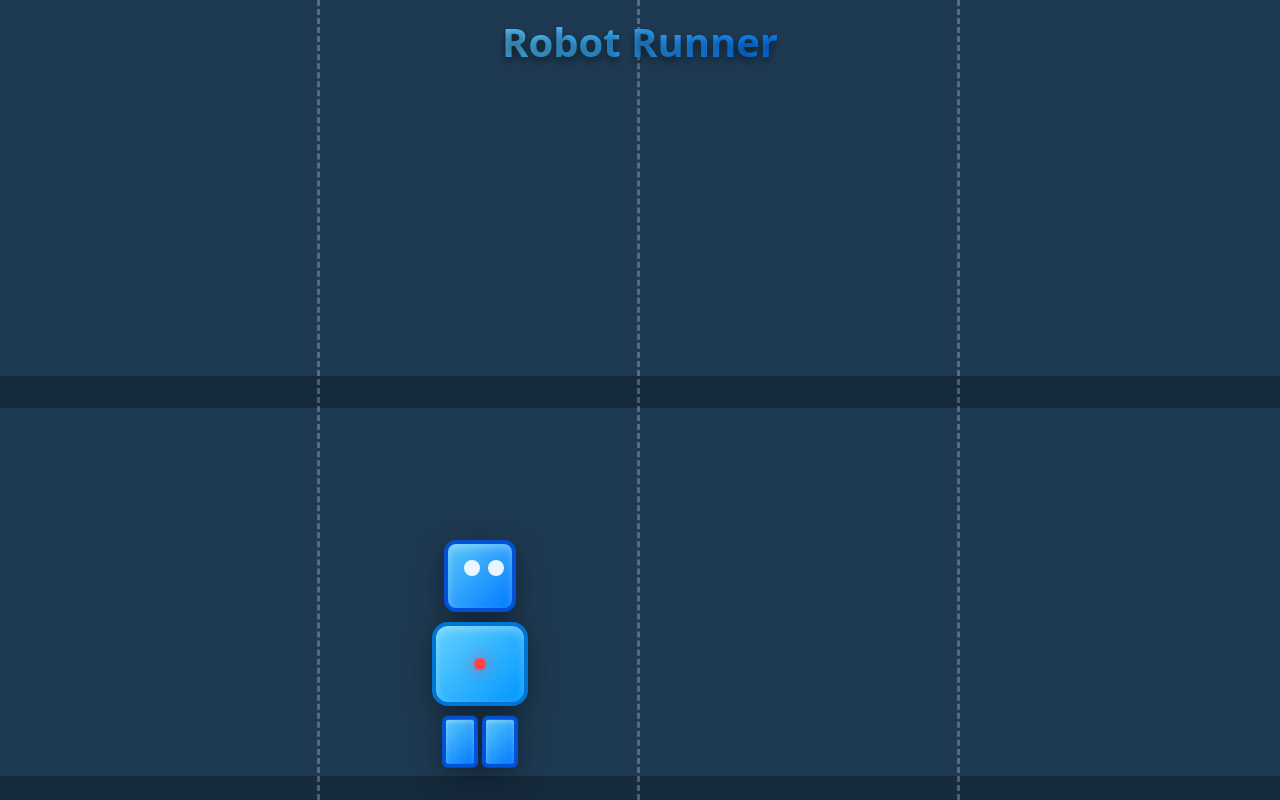
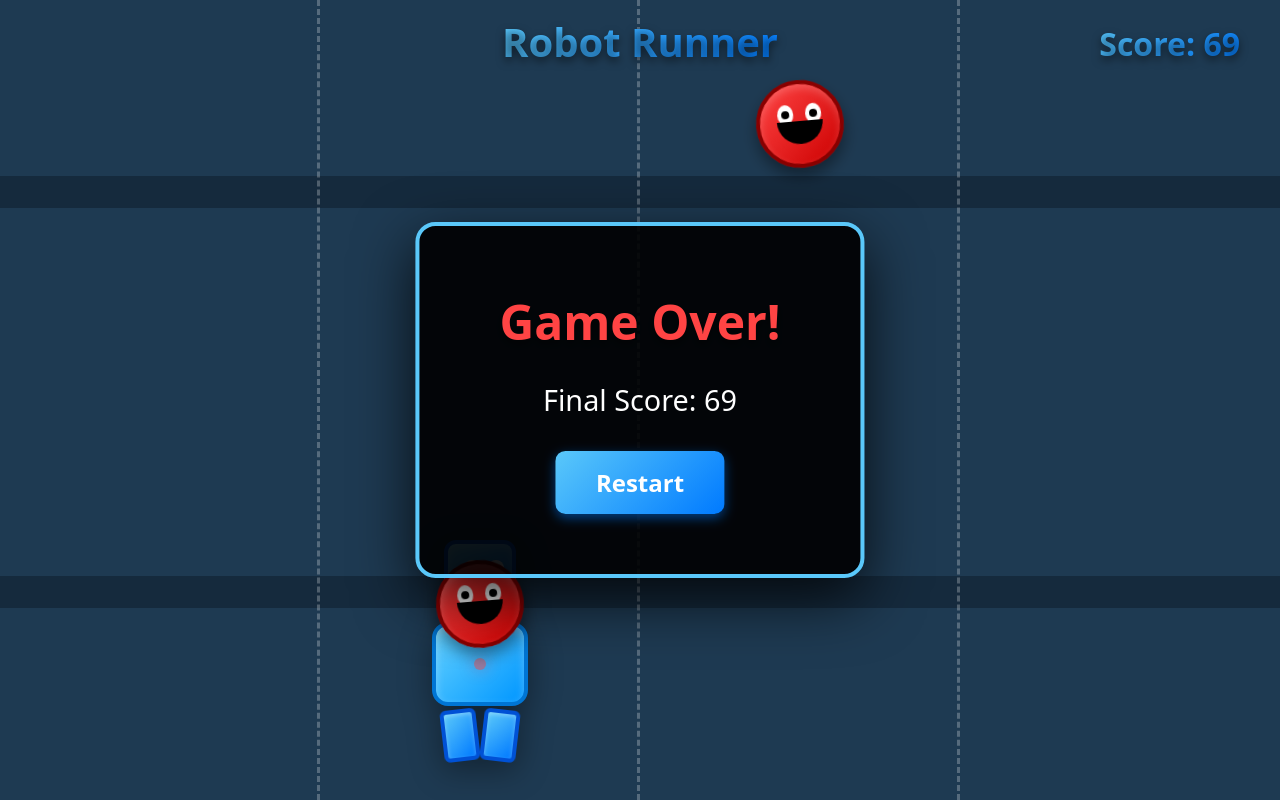
Before and after one commit to fjblau/robot-runner, a React (Vite) app: page / in a window 1280 px wide. Built offline with nearby package versions, Linux system fonts and the light colour scheme.

Commit message:
Polish & Final Verification
Done. Monsters now spawn randomly in lanes and move down. Avoid them by switching lanes with A-S-D-F. Game shows your score and displays game over when you hit a monster. Click restart to play again.

```diff
--- a/src/components/Game.css
+++ b/src/components/Game.css
@@ -185,3 +185,134 @@
     transform: translateY(-10px) rotate(10deg);
   }
 }
+
+.monster {
+  position: absolute;
+  transform: translateX(-50%);
+  z-index: 10;
+}
+
+.monster-body {
+  width: 80px;
+  height: 80px;
+  background: linear-gradient(135deg, #ff4444 0%, #cc0000 100%);
+  border-radius: 50%;
+  border: 4px solid #880000;
+  box-shadow: 0 8px 16px rgba(0, 0, 0, 0.4), inset 0 4px 8px rgba(255, 255, 255, 0.2);
+  position: relative;
+  animation: monsterBob 0.5s ease-in-out infinite;
+}
+
+@keyframes monsterBob {
+  0%, 100% {
+    transform: rotate(-5deg);
+  }
+  50% {
+    transform: rotate(5deg);
+  }
+}
+
+.monster-eye {
+  position: absolute;
+  width: 16px;
+  height: 20px;
+  background: #fff;
+  border-radius: 50%;
+  top: 20px;
+}
+
+.monster-eye::after {
+  content: '';
+  position: absolute;
+  width: 8px;
+  height: 8px;
+  background: #000;
+  border-radius: 50%;
+  top: 6px;
+  left: 4px;
+}
+
+.monster-eye.left-eye {
+  left: 18px;
+}
+
+.monster-eye.right-eye {
+  right: 18px;
+}
+
+.monster-mouth {
+  position: absolute;
+  bottom: 20px;
+  left: 50%;
+  transform: translateX(-50%);
+  width: 40px;
+  height: 20px;
+  border: 3px solid #000;
+  border-top: none;
+  border-radius: 0 0 40px 40px;
+  background: #000;
+}
+
+.score {
+  position: absolute;
+  top: 20px;
+  right: 40px;
+  font-size: 2em;
+  font-weight: bold;
+  color: #fff;
+  text-shadow: 0 4px 8px rgba(0, 0, 0, 0.5);
+  background: linear-gradient(135deg, #5ac8fa 0%, #007aff 100%);
+  -webkit-background-clip: text;
+  -webkit-text-fill-color: transparent;
+  background-clip: text;
+  z-index: 100;
+}
+
+.game-over {
+  position: absolute;
+  top: 50%;
+  left: 50%;
+  transform: translate(-50%, -50%);
+  background: rgba(0, 0, 0, 0.9);
+  padding: 60px 80px;
+  border-radius: 20px;
+  text-align: center;
+  z-index: 1000;
+  border: 4px solid #5ac8fa;
+  box-shadow: 0 20px 60px rgba(0, 0, 0, 0.8);
+}
+
+.game-over h2 {
+  margin: 0 0 20px 0;
+  font-size: 3em;
+  color: #ff4444;
+  text-shadow: 0 4px 8px rgba(0, 0, 0, 0.5);
+}
+
+.game-over p {
+  font-size: 1.8em;
+  margin: 20px 0 30px 0;
+  color: #fff;
+}
+
+.game-over button {
+  font-size: 1.5em;
+  padding: 15px 40px;
+  background: linear-gradient(135deg, #5ac8fa 0%, #007aff 100%);
+  color: #fff;
+  border: none;
+  border-radius: 10px;
+  cursor: pointer;
+  font-weight: bold;
+  box-shadow: 0 4px 12px rgba(0, 122, 255, 0.5);
+  transition: transform 0.2s, box-shadow 0.2s;
+}
+
+.game-over button:hover {
+  transform: translateY(-2px);
+  box-shadow: 0 6px 16px rgba(0, 122, 255, 0.7);
+}
+
+.game-over button:active {
+  transform: translateY(0);
+}
--- a/src/components/Game.jsx
+++ b/src/components/Game.jsx
@@ -1,10 +1,69 @@
+import { useState, useEffect, useCallback } from 'react';
 import Robot from './Robot';
+import Monster from './Monster';
 import GameBackground from './GameBackground';
 import useKeyPress from '../hooks/useKeyPress';
 import './Game.css';
 
 function Game() {
   const currentLane = useKeyPress();
+  const [monsters, setMonsters] = useState([]);
+  const [gameOver, setGameOver] = useState(false);
+  const [score, setScore] = useState(0);
+
+  const spawnMonster = useCallback(() => {
+    if (gameOver) return;
+
+    const newMonster = {
+      id: Date.now(),
+      lane: Math.floor(Math.random() * 4),
+      position: -10
+    };
+    setMonsters(prev => [...prev, newMonster]);
+  }, [gameOver]);
+
+  useEffect(() => {
+    if (gameOver) return;
+
+    const spawnInterval = setInterval(() => {
+      spawnMonster();
+    }, 1500);
+
+    return () => clearInterval(spawnInterval);
+  }, [spawnMonster, gameOver]);
+
+  useEffect(() => {
+    if (gameOver) return;
+
+    const moveInterval = setInterval(() => {
+      setMonsters(prev => {
+        const updated = prev.map(monster => ({
+          ...monster,
+          position: monster.position + 2
+        }));
+
+        const inBounds = updated.filter(monster => monster.position < 110);
+
+        inBounds.forEach(monster => {
+          if (monster.position >= 70 && monster.position <= 90 && monster.lane === currentLane) {
+            setGameOver(true);
+          }
+        });
+
+        return inBounds;
+      });
+
+      setScore(prev => prev + 1);
+    }, 50);
+
+    return () => clearInterval(moveInterval);
+  }, [currentLane, gameOver]);
+
+  const restartGame = () => {
+    setMonsters([]);
+    setGameOver(false);
+    setScore(0);
+  };
 
   return (
     <div className="game-container">
@@ -16,6 +75,17 @@ function Game() {
         <div className="lane"></div>
       </div>
       <Robot lane={currentLane} />
+      {monsters.map(monster => (
+        <Monster key={monster.id} lane={monster.lane} position={monster.position} />
+      ))}
+      <div className="score">Score: {score}</div>
+      {gameOver && (
+        <div className="game-over">
+          <h2>Game Over!</h2>
+          <p>Final Score: {score}</p>
+          <button onClick={restartGame}>Restart</button>
+        </div>
+      )}
     </div>
   );
 }
--- /dev/null
+++ b/src/components/Monster.jsx
@@ -0,0 +1,28 @@
+import './Game.css';
+
+function Monster({ lane, position }) {
+  const lanePositions = {
+    0: '12.5%',
+    1: '37.5%',
+    2: '62.5%',
+    3: '87.5%'
+  };
+
+  return (
+    <div
+      className="monster"
+      style={{
+        left: lanePositions[lane],
+        top: `${position}%`
+      }}
+    >
+      <div className="monster-body">
+        <div className="monster-eye left-eye"></div>
+        <div className="monster-eye right-eye"></div>
+        <div className="monster-mouth"></div>
+      </div>
+    </div>
+  );
+}
+
+export default Monster;
```
